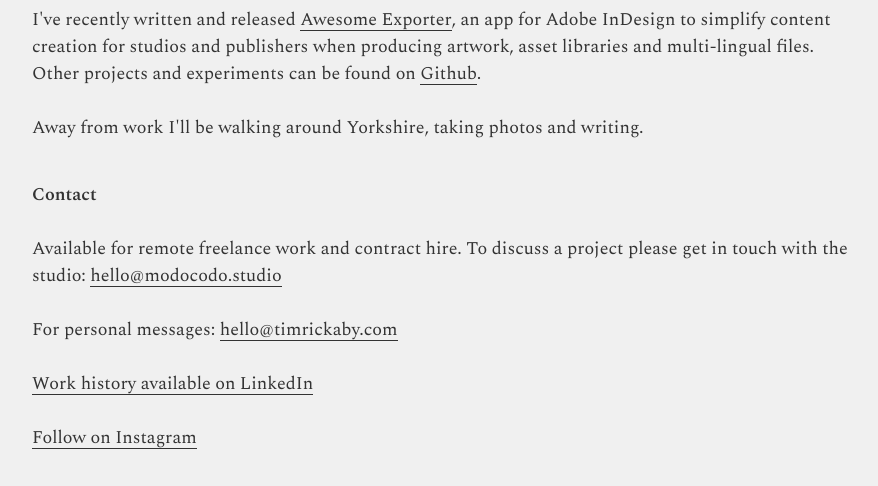
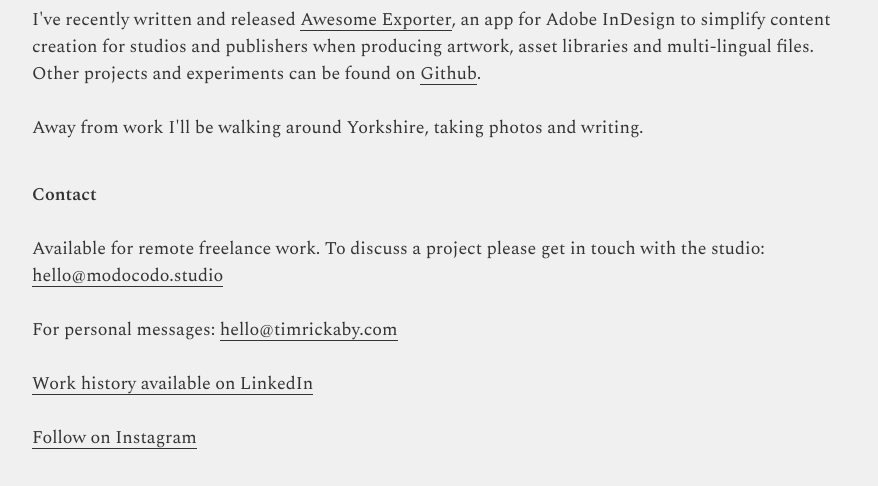
Before and after one commit to timrickaby/timrickaby.com, a PHP site: page / in a window 1280 px wide. Shown: the part 601-1087 px from the top of the page, without its empty margins (88-966 px from the left). Run offline with PHP 8.4, Linux system fonts and the light colour scheme.

Commit message:
Copy updates

```diff
--- a/index.php
+++ b/index.php
@@ -63,7 +63,7 @@
 					<b>Contact</b>
 					<br /><br />
 
-					Available for remote freelance work and contract hire. To discuss a project please get in touch with the studio: <a href="mailto:hello@modocodo.studio" target="_blank" title="hello@modocodo.studio">hello@modocodo.studio</a>
+					Available for remote freelance work. To discuss a project please get in touch with the studio: <a href="mailto:hello@modocodo.studio" target="_blank" title="hello@modocodo.studio">hello@modocodo.studio</a>
 					<br /><br />
 
 					For personal messages: <a href="mailto:hello@timrickaby.com" target="_blank" title="hello@timrickaby.com">hello@timrickaby.com</a>
```
